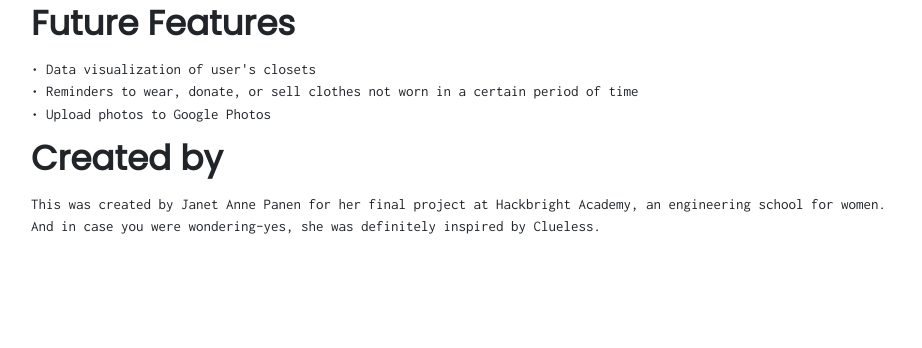
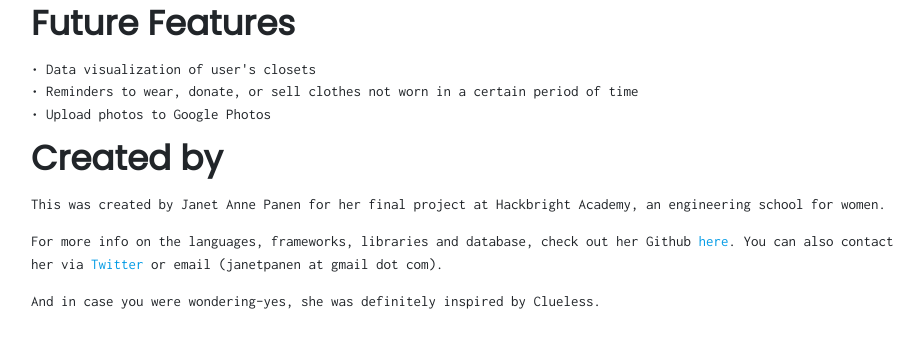
Before and after one commit to janetanne/outfitless, a Flask app: page /about in a window 1280 px wide. Shown: the part 278-626 px from the top of the page, without its empty margins (176-1098 px from the left). Run offline with Flask 2, Linux system fonts and the light colour scheme; some libraries are stand-ins or nearby versions.

Commit message:
Small edits to about page. Edited flask.service to source correct environment folder.

```diff
--- a/templates/about.html
+++ b/templates/about.html
@@ -15,6 +15,8 @@
             <li>• Upload photos to Google Photos</li>
         </ul>
     <h4>Created by</h4>
-        <p class="text-left">This was created by Janet Anne Panen for her final project at Hackbright Academy, an engineering school for women. And in case you were wondering–yes, she was definitely inspired by Clueless.</p>
+        <p class="text-left">This was created by Janet Anne Panen for her final project at Hackbright Academy, an engineering school for women.</p>
+        <p>For more info on the languages, frameworks, libraries and database, check out her Github <a href="https://github.com/janetanne/outfitless">here</a>. You can also contact her via <a href="https://www.twitter.com/janetanne">Twitter</a> or email (janetpanen at gmail dot com).</p>
+        <p>And in case you were wondering–yes, she was definitely inspired by Clueless.</p>
 </div>
 {% endblock %}
```
Also changed, not shown: 1 other file.
